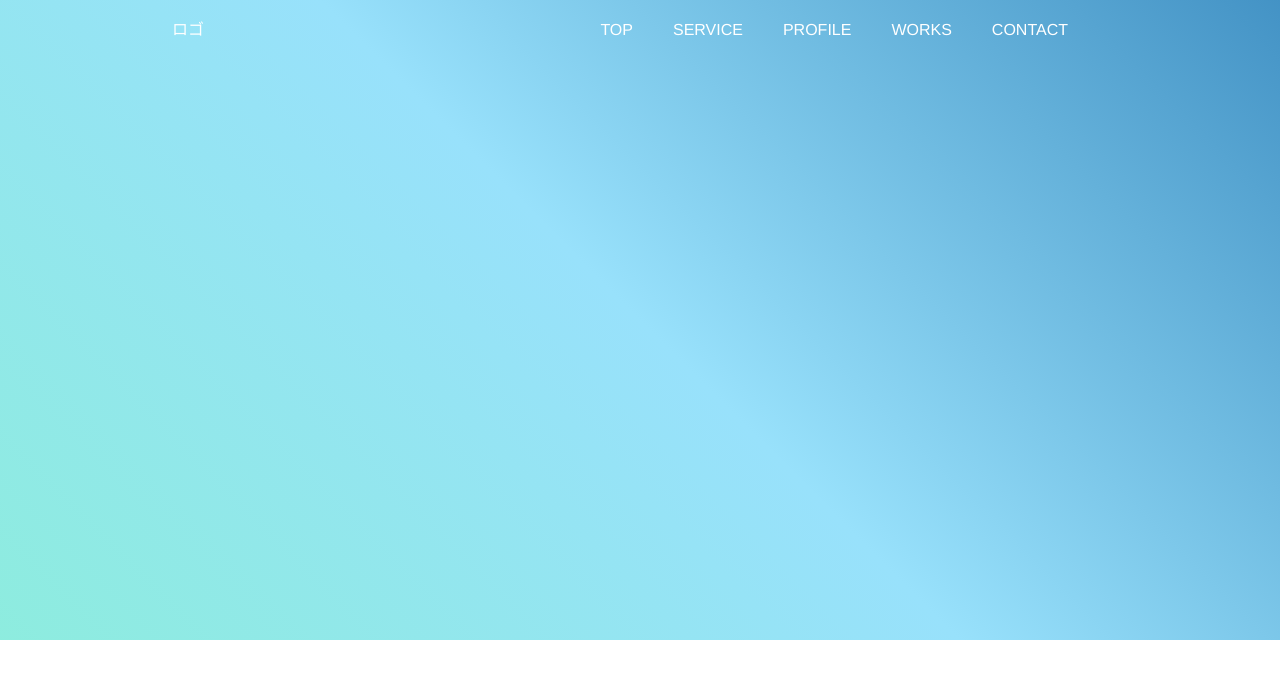
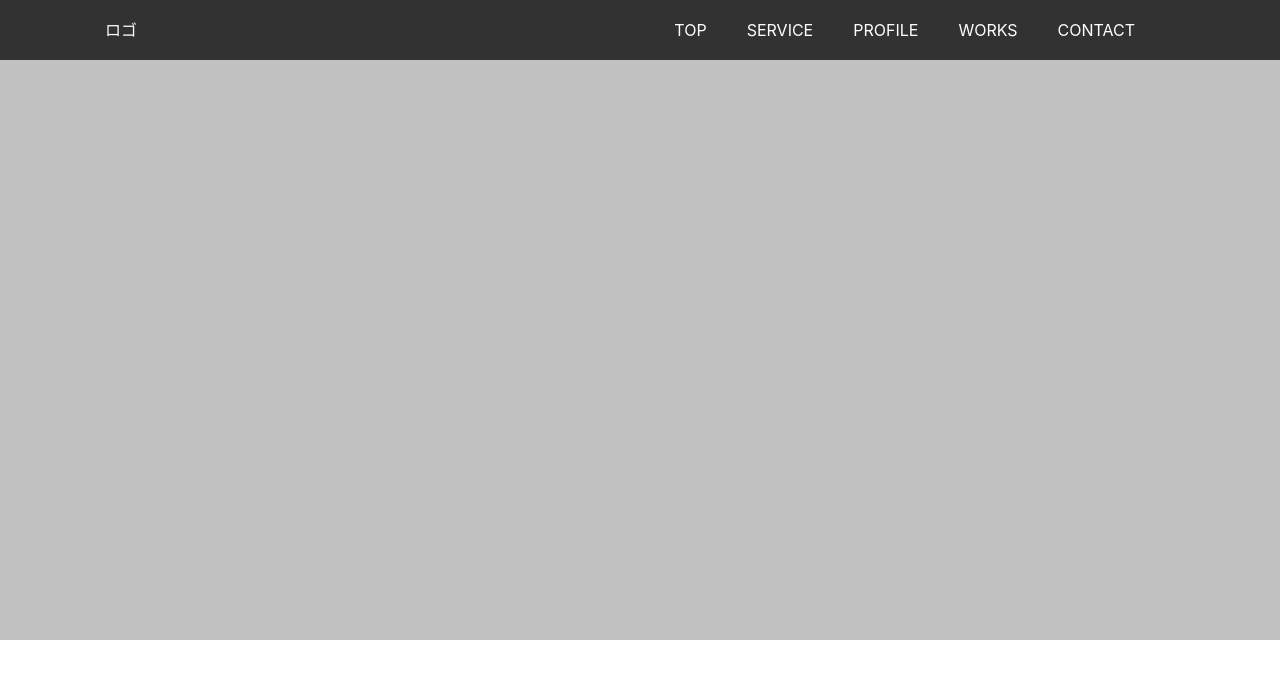
Before and after one commit to afternoon20/template, a website: page index.html in a window 1280 px wide. Drawn offline with nearby package versions, Linux system fonts and the light colour scheme.

Commit message:
ヘッダーとconfig修正

```diff
--- a/sass/base/_base.scss
+++ b/sass/base/_base.scss
@@ -0,0 +1,3 @@
+body {
+  font-family: $ff-yuGo;
+}
--- a/sass/module/_header.scss
+++ b/sass/module/_header.scss
@@ -3,7 +3,7 @@
   top: 0;
   height: 60px;
   width: 100%;
-  background: rgba(255, 255, 255, 0);
+  background: $header-color;
 }
 
 .header-wrapper {
@@ -19,7 +19,7 @@
 .header-nav {
   margin-left: auto;
 
-  @include mq("sp") {
+  @include mq('sp') {
     display: none;
   }
 }
--- a/sass/module/_mv.scss
+++ b/sass/module/_mv.scss
@@ -1,10 +1,10 @@
 .mv {
-  background: linear-gradient(45deg, rgba(129, 234, 219, 0.9), rgba(152, 225, 251, 1), rgba(47, 135, 191, 0.9)), url($imgDir + "/mv_bg.jpg") center center;
+  background: $mv-color center center;
   background-size: cover;
   height: calc(100vh - 160px);
   margin-top: -60px;
 
-  @include mq("sp") {
+  @include mq('sp') {
     height: calc(100vh - 80px);
     text-align: center;
   }
@@ -27,7 +27,7 @@
     margin-bottom: 32px;
     text-align: left;
 
-    @include mq("sp") {
+    @include mq('sp') {
       font-size: 2.4em;
     }
   }
@@ -36,7 +36,7 @@
     margin-bottom: 64px;
     text-align: left;
 
-    @include mq("sp") {
+    @include mq('sp') {
       margin-bottom: 48px;
     }
   }
@@ -44,7 +44,7 @@
   .mv-txt {
     font-size: 2.4em;
 
-    @include mq("sp") {
+    @include mq('sp') {
       font-size: 1.6em;
     }
   }
--- a/sass/setting/_config.scss
+++ b/sass/setting/_config.scss
@@ -1,5 +1,5 @@
 // レイアウト幅
-$layout-width-inner: 1016px;
+$layout-width-inner: 1150px;
 
 // ブレークポイント
 $breakpoints: (
@@ -11,8 +11,12 @@ $breakpoints: (
 //画像格納ディレクトリ
 $imgDir: '../img/dist';
 
-//ベースカラー
+//色
 $base-color: rgba(47, 135, 191, 1);
+$emp-color: #e79c2a;
+$header-color: rgba(50, 50, 50, 1);
+$mv-color: rgba(50, 50, 50, 0.3);
 
-// 強調色
-$emp-color: #e79c2a;
+//フォント
+$ff-yuGo: -apple-system, BlinkMacSystemFont, Roboto, 'Segoe UI', 'Helvetica Neue', HelveticaNeue, YuGothic, 'Yu Gothic Medium', 'Yu Gothic', Verdana, Meiryo,
+  sans-serif;
```
Also changed, not shown: css/style.css.
